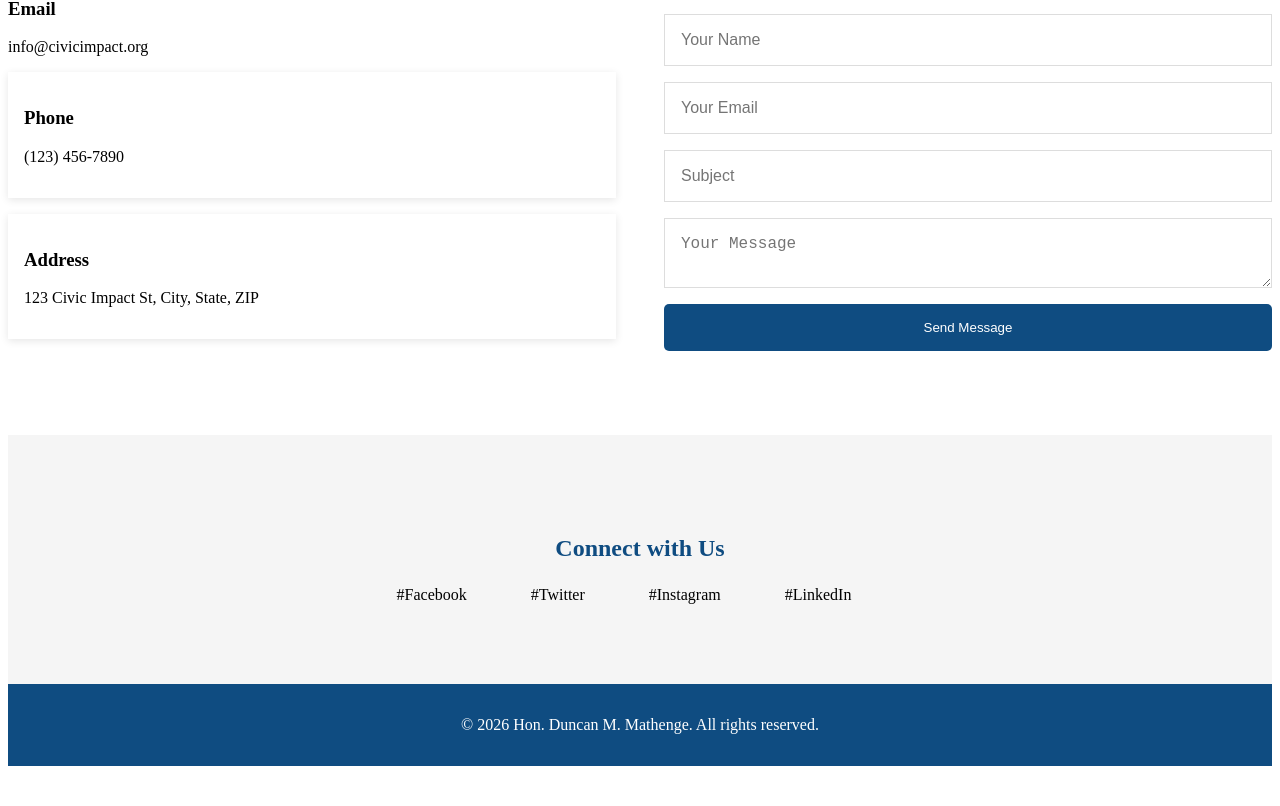
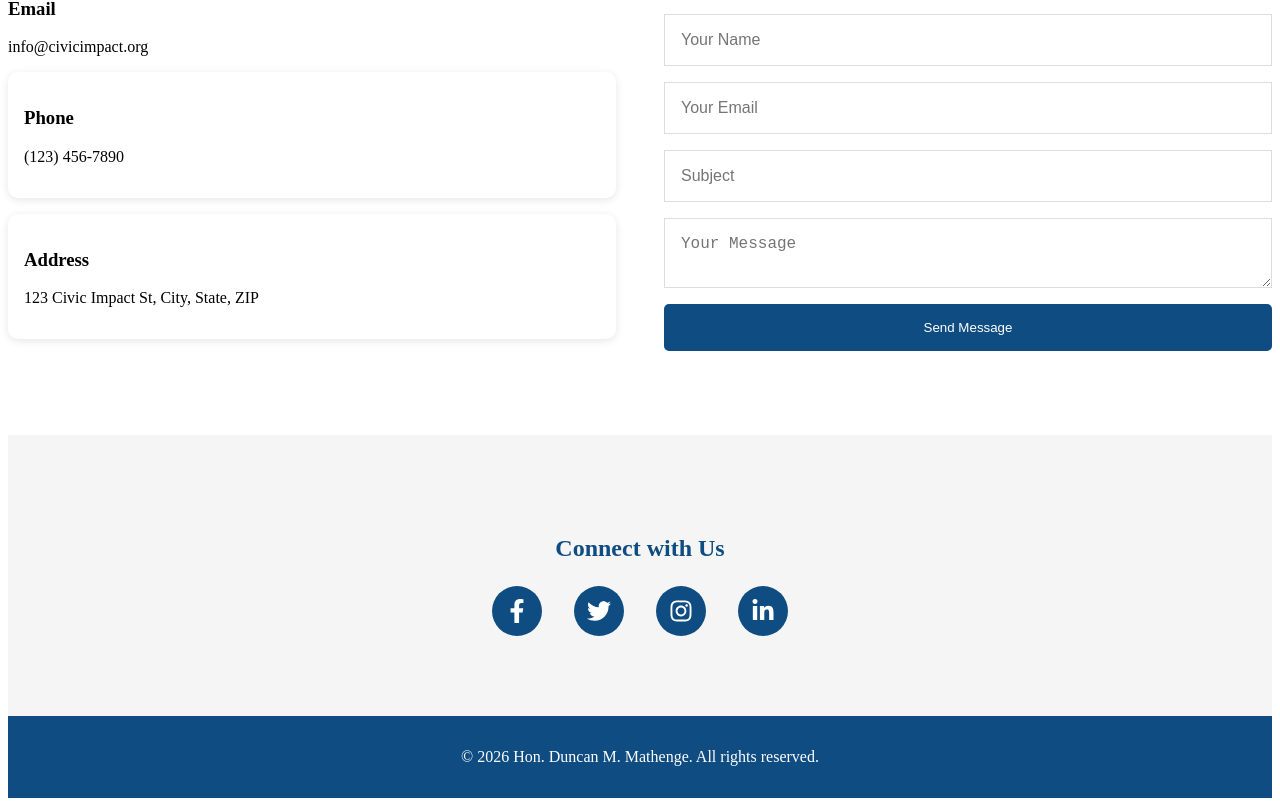
Before and after one commit to davidnjagih-png/civic-impact-portal, a React (Vite) app: page /contact in a window 1280 px wide. Shown: the part 388-1194 px from the top of the page. Before the commit the page ends 1162 px from the top, so only its background shows below. Built offline with nearby package versions, Linux system fonts and the light colour scheme.

Commit message:
updated the code to change the social links to add icons

```diff
--- a/src/pages/Contact/Contact.css
+++ b/src/pages/Contact/Contact.css
@@ -27,7 +27,7 @@
   background: white;
   padding: 1rem;
   margin-bottom: 1rem;
-  boarder-radius: 10px;
+  border-radius: 10px;
   box-shadow: 0 2px 8px rgba(0, 0, 0, 0.1);
 }
 
@@ -76,9 +76,21 @@
 }
 
 .social-links a {
-  color: #0f4c81;
-  font-weight: 600;
-  transition: 0.3s;
+  width: 50px;
+  height: 50px;
+  display: flex;
+  align-items: center;
+  justify-content: center;
+  background: #0f4c81;
+  color: white;
+  border-radius: 50%;
+  transition: all 0.3s ease;
+  font-size: 1.5rem;
+}
+
+.social-links a:hover {
+  background: #f9a825;
+  transform: translateY(-5px);
 }
 
 /* Responsive Design */
--- a/src/pages/Contact/Contact.jsx
+++ b/src/pages/Contact/Contact.jsx
@@ -1,4 +1,10 @@
 import "./Contact.css";
+import {
+  FaFacebookF,
+  FaTwitter,
+  FaInstagram,
+  FaLinkedinIn,
+} from "react-icons/fa";
 
 function Contact() {
   return (
@@ -41,37 +47,40 @@ function Contact() {
           <h2> Connect with Us</h2>
 
           <div className="social-links">
-            #Facebook
             <a
               href="https://www.facebook.com/civicimpact"
               target="_blank"
               rel="noopener noreferrer"
+              aria-label="Facebook"
             >
-              <i className="fab fa-facebook-f"></i>
+              <FaFacebookF />
             </a>
-            #Twitter
+
             <a
               href="https://twitter.com/civicimpact"
               target="_blank"
               rel="noopener noreferrer"
+              aria-label="Twitter"
             >
-              <i className="fab fa-twitter"></i>
+              <FaTwitter />
             </a>
-            #Instagram
+
             <a
               href="https://www.instagram.com/civicimpact"
               target="_blank"
               rel="noopener noreferrer"
+              aria-label="Instagram"
             >
-              <i className="fab fa-instagram"></i>
+              <FaInstagram />
             </a>
-            #LinkedIn
+
             <a
               href="https://www.linkedin.com/company/civicimpact"
               target="_blank"
               rel="noopener noreferrer"
+              aria-label="LinkedIn"
             >
-              <i className="fab fa-linkedin-in"></i>
+              <FaLinkedinIn />
             </a>
           </div>
         </div>
```
